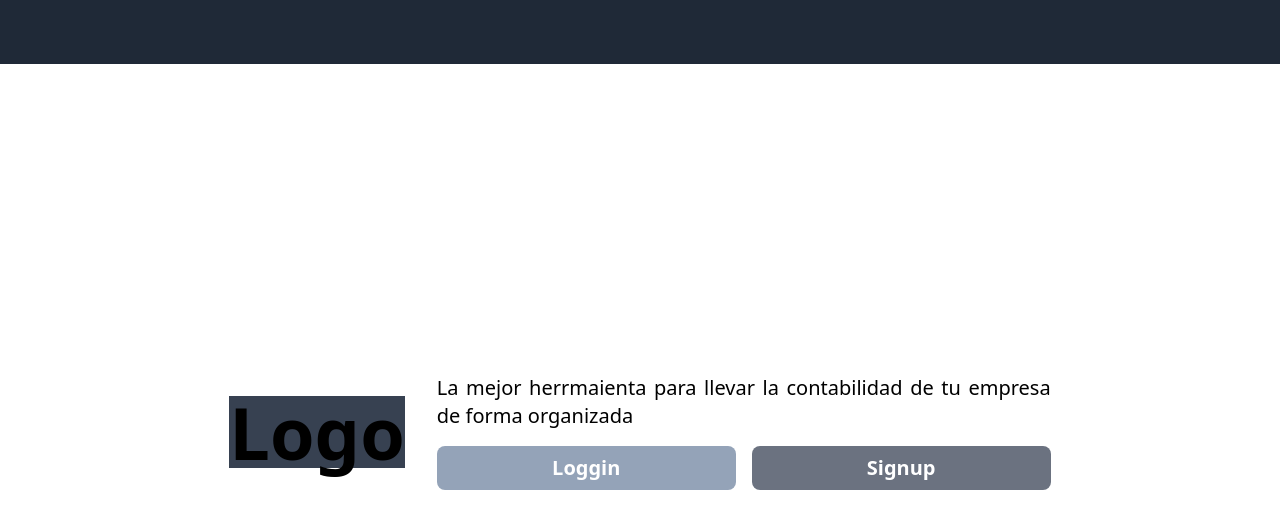
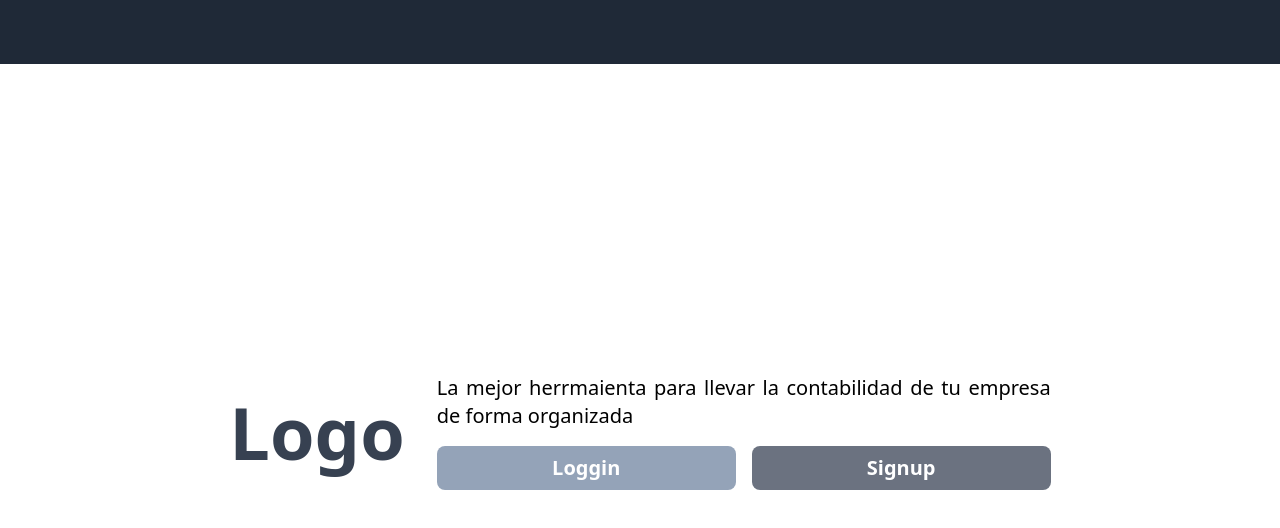
Before and after one commit to juanpintodev/backendprueba, a website: page views/home/index.html in a window 1280 px wide. Drawn offline with nearby package versions, Linux system fonts and the light colour scheme.

Commit message:
update index

```diff
--- a/views/home/index.html
+++ b/views/home/index.html
@@ -12,7 +12,7 @@
     <div
       class="pt-16 h-screen flex justify-center items-center flex-col md:flex-row lg:w-4/6 md:gap-8 mx-auto px-4 gap-4"
     >
-      <h1 class="bg-gray-700 font-bold text-4xl md:text-7xl">Logo</h1>
+      <h1 class="text-gray-700 font-bold text-4xl md:text-7xl">Logo</h1>
       <div class="flex flex-col gap-4 md:text-xl">
         <p class="text-justify">
           La mejor herrmaienta para llevar la contabilidad de tu empresa de
```
